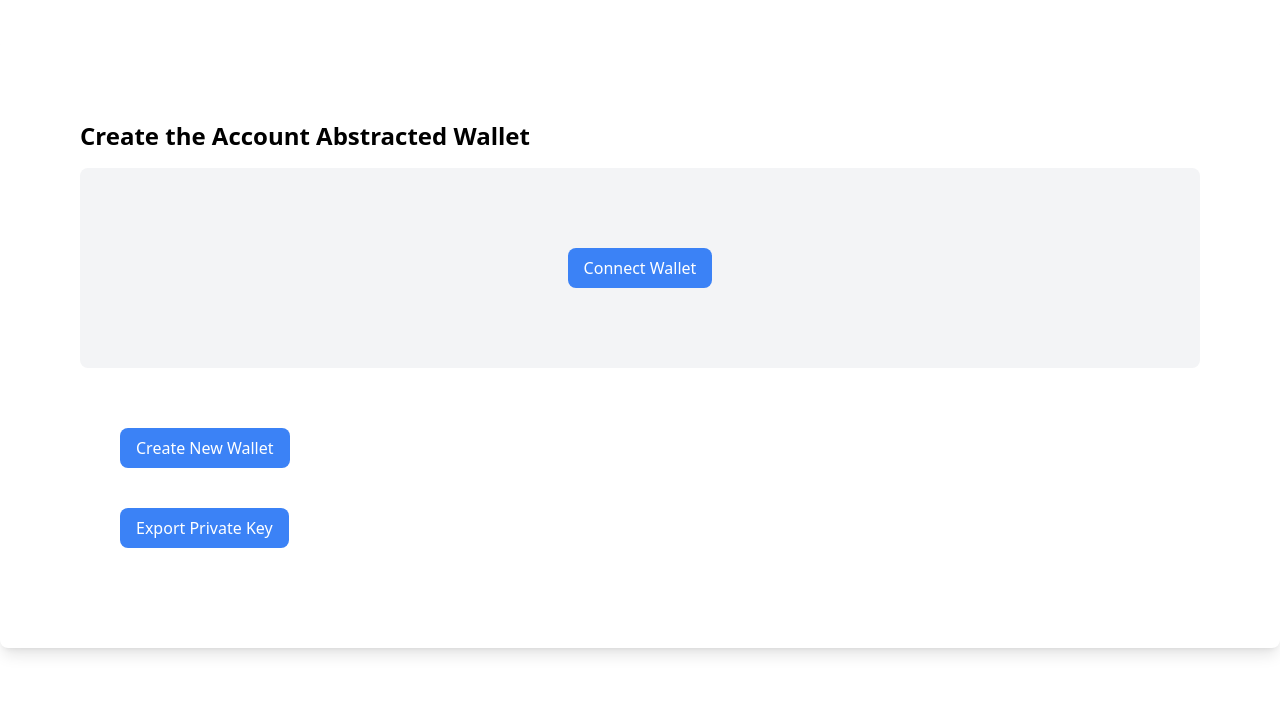
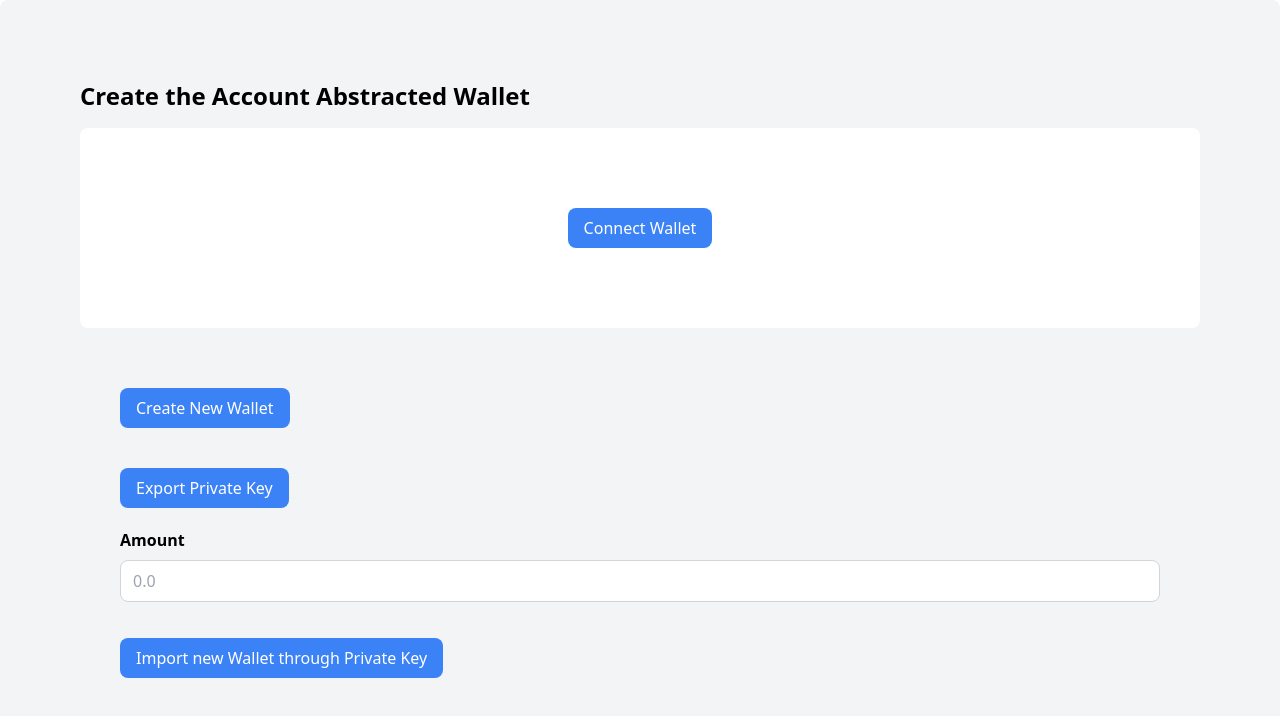
Before and after one commit to HAPPYS1NGH/account-abstraction, a Next.js app: page / in a window 1280 px wide. Shown: the top 716 px of the page. Built offline with nearby package versions, Linux system fonts and the light colour scheme; no server answers.

Commit message:
Completed all Functions

```diff
--- /dev/null
+++ b/components/Header.jsx
@@ -0,0 +1,14 @@
+import React from 'react'
+import Image from 'next/image'
+function Header() {
+    return (
+        <div>
+            <h1>Happy Wallet</h1>
+            <div>
+                {/* <Image src="" /> */}
+            </div>
+        </div>
+    )
+}
+
+export default Header
--- a/pages/_app.js
+++ b/pages/_app.js
@@ -1,5 +1,4 @@
-import '@/styles/globals.css'
-
+import "@/styles/globals.css";
 export default function App({ Component, pageProps }) {
-  return <Component {...pageProps} />
+  return <Component {...pageProps} />;
 }
--- a/pages/index.jsx
+++ b/pages/index.jsx
@@ -11,6 +11,7 @@ export default function Home() {
       console.log("In if of 1st paa " + privateKeyAA);
     }
   }
+
   const [userAddress, setuserAddress] = useState("");
   const [privateKey, setPrivateKey] = useState(privateKeyAA);
   const [importedPrivateKey, setImportedPrivateKey] = useState();
@@ -24,7 +25,7 @@ export default function Home() {
   console.log("Private Key below state " + privateKey);
 
   const [config, setConfig] = useState({
-    rpcUrl: `https://api.stackup.sh/v1/node/${process.env.API_KEY}`,
+    rpcUrl: `https://api.stackup.sh/v1/node/${process.env.NEXT_PUBLIC_API_KEY}`,
     signingKey: privateKey,
     entryPoint: "0x5FF137D4b0FDCD49DcA30c7CF57E578a026d2789",
     simpleAccountFactory: "0x9406Cc6185a346906296840746125a0E44976454",
@@ -65,7 +66,7 @@ export default function Home() {
   async function balanceOfAddress() {
     setFetch(true);
     // const provider = new ethers.providers.Web3Provider(window.ethereum)
-    const alchemyApiKey = process.env.API_KEY;
+    // const alchemyApiKey = process.env.API_KEY;
     // const providerUrl = `https://eth-mumbai.alchemyapi.io/v2/${alchemyApiKey}`;
     const provider = new ethers.providers.JsonRpcProvider("https://rpc-mumbai.maticvigil.com");
     let bal = await provider.getBalance(userAddress);
@@ -85,6 +86,7 @@ export default function Home() {
     const address = simpleAccount.getSender();
     console.log(`SimpleAccount address: ${address}`);
     setuserAddress(address);
+    setPrivateKey(importedPrivateKey)
     setFetch(false);
   }
 
@@ -127,15 +129,14 @@ export default function Home() {
 
   function exportPrivateKey() {
     setIsToggled(prevToggle => !prevToggle)
-    console.log(process.env.NEXT_PUBLIC_API_KEY)
   }
 
 
 
   return (
-    <div className=" mx-auto m-10 p-20 bg-white rounded-lg shadow-lg">
+    <div className=" mx-auto p-20 bg-gray-100 rounded-lg h-full">
       <h1 className="text-2xl font-bold mb-4">Create the Account Abstracted Wallet</h1>
-      <div className="bg-gray-100 text-center py-10 rounded-lg mb-10 p-10">
+      <div className="bg-white text-center py-10 rounded-lg mb-10 p-10">
         {!userAddress ?
           <button className="bg-blue-500 hover:bg-blue-600 my-10  text-white py-2 px-4 rounded-lg " onClick={address}>
             {fetch ? "Connecting..." : "Connect Wallet"}
@@ -206,6 +207,24 @@ export default function Home() {
         </button>
         {isToggled && <h1 >{privateKey}</h1>}
       </div>
+      <div>
+        <div className="mb-4 mx-10">
+          <label className="block font-bold mb-2" htmlFor="walletFromPrivateKey">
+            Amount
+          </label>
+          <input
+            className="w-full px-3 py-2 border border-gray-300 rounded-lg focus:outline-none focus:ring focus:border-blue-500"
+            id="importedPrivateKey"
+            type="text"
+            name="importedPrivateKey"
+            value={importedPrivateKey}
+            onChange={(e) => setImportedPrivateKey(e.target.value)}
+            placeholder="0.0"
+          />
+        </div>
+        <button className="bg-blue-500 mx-10 my-5 hover:bg-blue-600 text-white py-2 px-4 rounded-lg" onClick={importUsingPrivateKey}>Import new Wallet through Private Key
+        </button>
+      </div>
     </div>
   );
 }
```
Also changed, not shown: public/images/profile_active.jpg (added).
